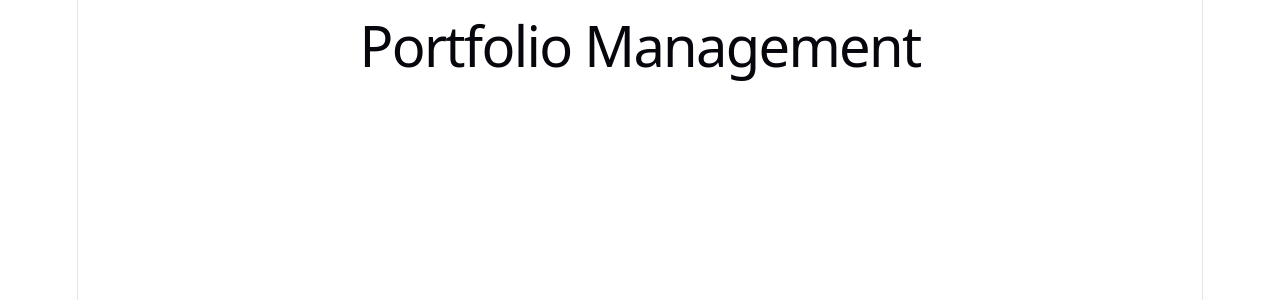
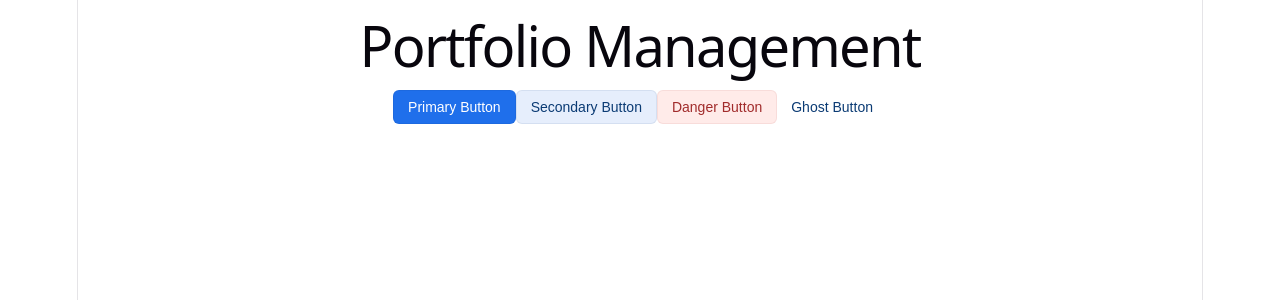
Before and after one commit to bilalkinali/PortfolioManagement.Api, a React (Vite) app in the folder portfoliomanagement.web/: page / in a window 1280 px wide. Shown: the top 300 px of the page. Built offline with nearby package versions, Linux system fonts and the light colour scheme.

Commit message:
Testing components

```diff
--- a/portfoliomanagement.web/src/app/App.tsx
+++ b/portfoliomanagement.web/src/app/App.tsx
@@ -1,10 +1,17 @@
 import './App.css'
+import Button from "../shared/components/Button"
 
 function App() {
 
   return (
     <>
-    <h1>Portfolio Management</h1>
+    <div>
+        <h1>Portfolio Management</h1>
+        <Button variant="primary" size="md">Primary Button</Button>
+        <Button variant="secondary" size="md">Secondary Button</Button>
+        <Button variant="danger" size="md">Danger Button</Button>
+        <Button variant="ghost" size="md">Ghost Button</Button>
+    </div>
     </>
   )
 }
--- /dev/null
+++ b/portfoliomanagement.web/src/shared/components/Button.tsx
@@ -0,0 +1,127 @@
+import React, { forwardRef, MouseEventHandler } from "react";
+
+type Variant = "primary" | "secondary" | "danger" | "ghost";
+type Size = "sm" | "md" | "lg";
+
+export interface ButtonProps {
+  children?: React.ReactNode;
+  variant?: Variant;
+  size?: Size;
+  type?: "button" | "submit" | "reset";
+  disabled?: boolean;
+  loading?: boolean;
+  onClick?: MouseEventHandler<HTMLButtonElement>;
+  className?: string;
+  startIcon?: React.ReactNode;
+  endIcon?: React.ReactNode;
+  "aria-label"?: string;
+}
+
+/**
+ * Shared Button component used across the application.
+ * - Accessible (supports aria-label and disabled state)
+ * - ForwardRef to allow parent components to control focus
+ * - Small API surface for common variants and sizes
+ */
+const variantClasses: Record<Variant, string> = {
+  primary:
+    "background: #1f6feb; color: #fff; border: 1px solid rgba(0,0,0,0.05);",
+  secondary:
+    "background: #e6eefc; color: #0b3b74; border: 1px solid rgba(11,59,116,0.08);",
+  danger:
+    "background: #ffebe9; color: #a12b2b; border: 1px solid rgba(161,43,43,0.08);",
+  ghost: "background: transparent; color: #0b3b74; border: none;",
+};
+
+const sizeStyles: Record<Size, string> = {
+  sm: "padding: 6px 10px; font-size: 12px;",
+  md: "padding: 8px 14px; font-size: 14px;",
+  lg: "padding: 12px 18px; font-size: 16px;",
+};
+
+const baseStyle =
+  "display: inline-flex; align-items: center; justify-content: center; gap: 8px; border-radius: 6px; cursor: pointer; transition: opacity 150ms ease;";
+
+const disabledStyle = "opacity: 0.6; cursor: not-allowed;";
+
+const Button = forwardRef<HTMLButtonElement, ButtonProps>(function Button(
+  {
+    children,
+    variant = "primary",
+    size = "md",
+    type = "button",
+    disabled = false,
+    loading = false,
+    onClick,
+    className = "",
+    startIcon,
+    endIcon,
+    ...rest
+  },
+  ref
+) {
+  const handleClick: MouseEventHandler<HTMLButtonElement> = (e) => {
+    if (disabled || loading) {
+      e.preventDefault();
+      return;
+    }
+    onClick?.(e);
+  };
+
+  const styleString =
+    [
+      baseStyle,
+      variantClasses[variant],
+      sizeStyles[size],
+      disabled || loading ? disabledStyle : "",
+    ]
+      .filter(Boolean)
+      .join(" ");
+
+  return (
+    <button
+      ref={ref}
+      type={type}
+      onClick={handleClick}
+      disabled={disabled || loading}
+      style={
+        // Apply the computed inline style string as a CSS text string.
+        // This keeps the component self-contained without requiring external CSS.
+        (Object.assign({}, { cssText: styleString }) as unknown) as React.CSSProperties
+      }
+      className={className}
+      {...rest}
+    >
+      {loading ? (
+        <svg
+          width="16"
+          height="16"
+          viewBox="0 0 50 50"
+          aria-hidden="true"
+          focusable="false"
+        >
+          <path
+            fill="currentColor"
+            d="M43.935,25.145c0-10.318-8.364-18.682-18.682-18.682c-10.318,0-18.682,8.364-18.682,18.682h4.068
+            c0-8.063,6.551-14.613,14.613-14.613c8.063,0,14.613,6.55,14.613,14.613H43.935z"
+          >
+            <animateTransform
+              attributeType="xml"
+              attributeName="transform"
+              type="rotate"
+              from="0 25 25"
+              to="360 25 25"
+              dur="0.9s"
+              repeatCount="indefinite"
+            />
+          </path>
+        </svg>
+      ) : null}
+      {startIcon}
+      {children}
+      {endIcon}
+    </button>
+  );
+});
+
+export default Button;
```
Also changed, not shown: 2 other files (tests, documents, lock files or other folders).
